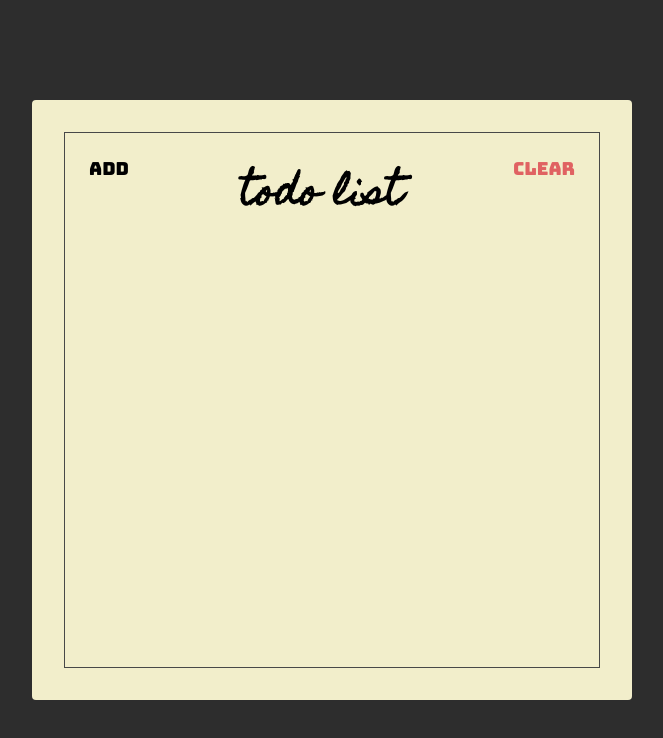
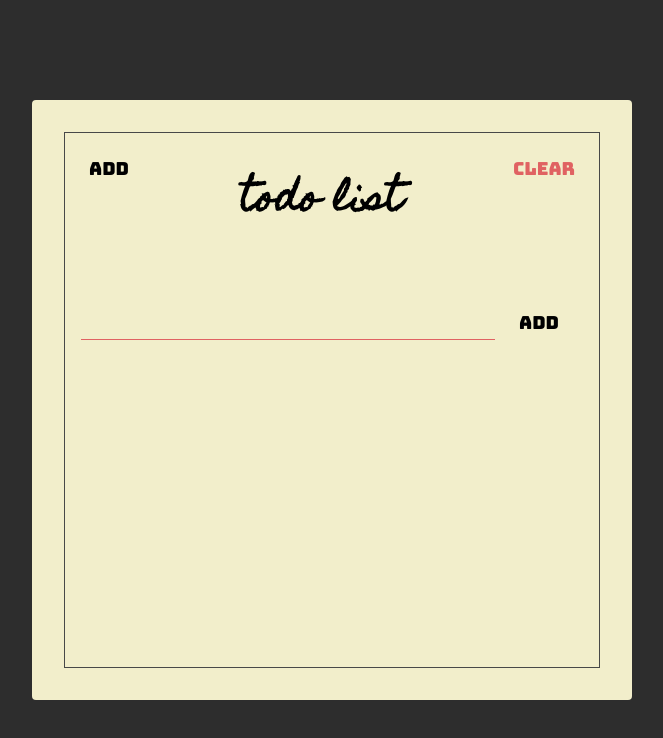
Before and after one commit to wilzzadex/react-course-starter, a website: page index.html in a window 1280 px wide. Shown: the whole page, without its empty margins (308-971 px from the left). Drawn offline with Linux system fonts and the light colour scheme.

Commit message:
todo section

```diff
--- a/index.html
+++ b/index.html
@@ -14,11 +14,17 @@
   <body>
     <div class="container">
       <div class="frame">
-        <div class="header">
+        <section class="header">
           <button class="header-btn">Add</button>
           <h1 class="header-title">Todo List</h1>
           <button class="header-btn main-red-color">Clear</button>
-        </div>
+        </section>
+        <section class="add">
+          <form action="" class="add-form">
+            <input type="text" name="" class="add-input" id="" />
+            <button class="add-btn">Add</button>
+          </form>
+        </section>
       </div>
     </div>
   </body>
--- a/style.css
+++ b/style.css
@@ -65,9 +65,42 @@ html {
 .header-btn {
   font-size: 1.8rem;
   font-family: "Bungee", sans-serif;
-
+  cursor: pointer;
   padding: 24px;
   background: unset;
   outline: unset;
   border: unset;
 }
+
+.add {
+  padding: 16px;
+}
+
+.add-form {
+  display: flex;
+  align-items: center;
+}
+
+.add-input {
+  background: unset;
+  border: unset;
+  padding: 0 64px;
+
+  flex: 1;
+  border-bottom: 1px solid var(--main-red-color);
+  outline: unset;
+
+  font-family: "Homemade Apple", sans-serif;
+  font-size: 16px;
+  text-transform: lowercase;
+}
+
+.add-btn {
+  font-size: 1.8rem;
+  font-family: "Bungee", sans-serif;
+  cursor: pointer;
+  padding: 24px;
+  background: unset;
+  outline: unset;
+  border: unset;
+}
```
